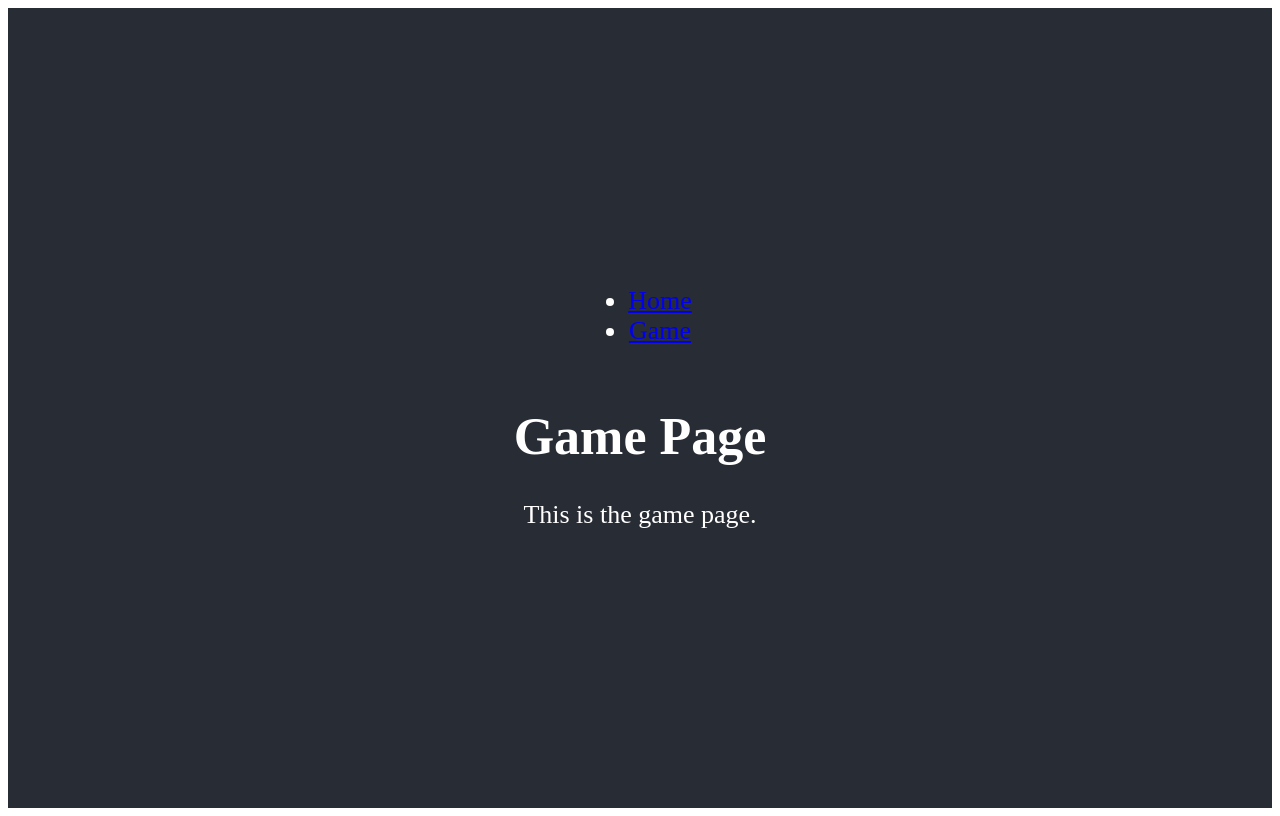
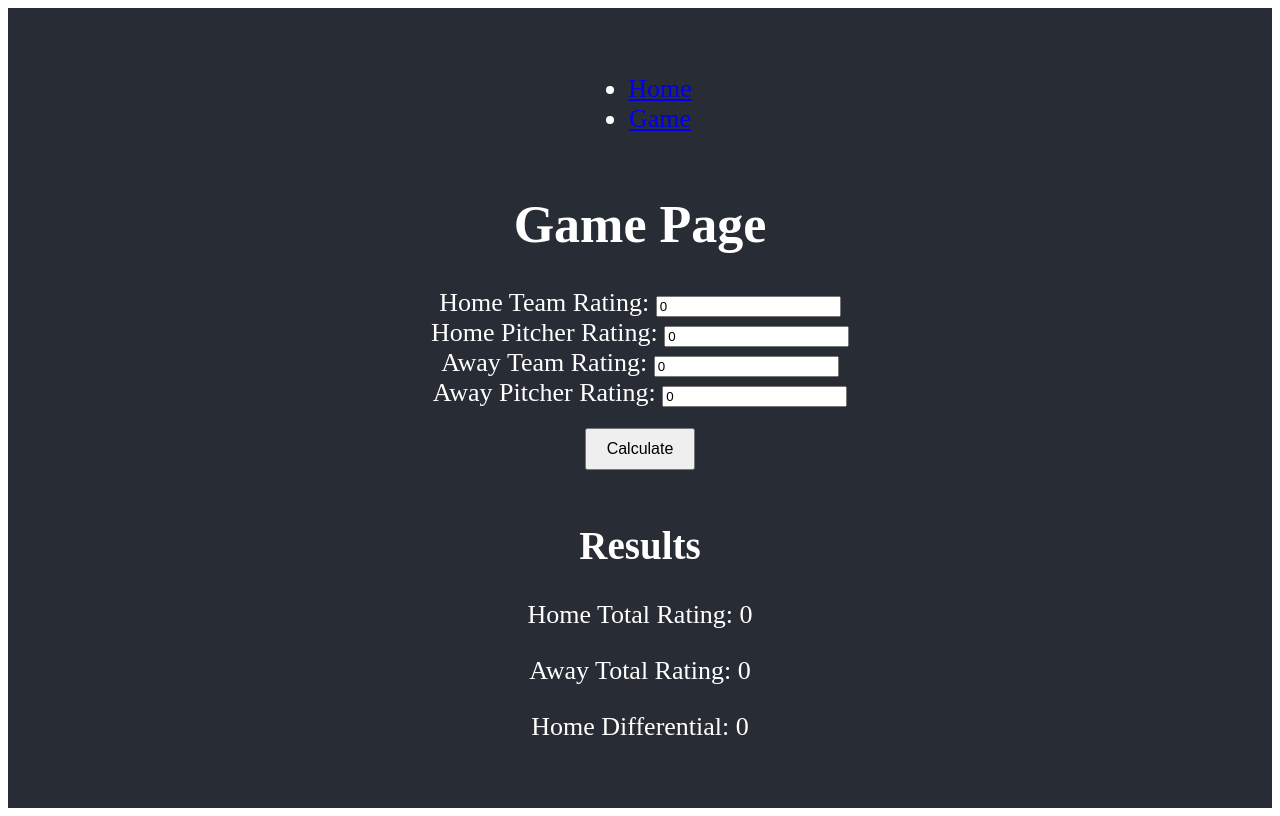
Before and after one commit to SonarTony/BCBaseball, a React (Vite) app: page /BCgame in a window 1280 px wide. Built offline with nearby package versions, Linux system fonts and the light colour scheme.

Commit message:
updated BCgame.jsx to actual use

```diff
--- a/src/BCgame.jsx
+++ b/src/BCgame.jsx
@@ -1,12 +1,76 @@
-import React from 'react';
+import React, { useState } from 'react';
 
 const BCgame = () => {
+  // State variables to hold input values and results
+  const [homeTeamRating, setHomeTeamRating] = useState(0);
+  const [homePitcherRating, setHomePitcherRating] = useState(0);
+  const [awayTeamRating, setAwayTeamRating] = useState(0);
+  const [awayPitcherRating, setAwayPitcherRating] = useState(0);
+  const [homeTotal, setHomeTotal] = useState(0);
+  const [awayTotal, setAwayTotal] = useState(0);
+  const [differential, setDifferential] = useState(0);
+
+  // Function to handle form submission
+  const handleSubmit = (e) => {
+    e.preventDefault();
+    // Calculate totals
+    const homeTotalRating = parseFloat(homeTeamRating) + parseFloat(homePitcherRating);
+    const awayTotalRating = parseFloat(awayTeamRating) + parseFloat(awayPitcherRating);
+    // Calculate differential
+    const homeDifferential = homeTotalRating - awayTotalRating;
+    // Update state
+    setHomeTotal(homeTotalRating);
+    setAwayTotal(awayTotalRating);
+    setDifferential(homeDifferential);
+  };
+
   return (
     <div>
       <h1>Game Page</h1>
-      <p>This is the game page.</p>
+      <form onSubmit={handleSubmit}>
+        <div>
+          <label>Home Team Rating: </label>
+          <input
+            type="number"
+            value={homeTeamRating}
+            onChange={(e) => setHomeTeamRating(e.target.value)}
+          />
+        </div>
+        <div>
+          <label>Home Pitcher Rating: </label>
+          <input
+            type="number"
+            value={homePitcherRating}
+            onChange={(e) => setHomePitcherRating(e.target.value)}
+          />
+        </div>
+        <div>
+          <label>Away Team Rating: </label>
+          <input
+            type="number"
+            value={awayTeamRating}
+            onChange={(e) => setAwayTeamRating(e.target.value)}
+          />
+        </div>
+        <div>
+          <label>Away Pitcher Rating: </label>
+          <input
+            type="number"
+            value={awayPitcherRating}
+            onChange={(e) => setAwayPitcherRating(e.target.value)}
+          />
+        </div>
+        <button type="submit">Calculate</button>
+      </form>
+      <div>
+        <h2>Results</h2>
+        <p>Home Total Rating: {homeTotal}</p>
+        <p>Away Total Rating: {awayTotal}</p>
+        <p>Home Differential: {differential}</p>
+      </div>
     </div>
   );
 };
 
+
 export default BCgame;
```
